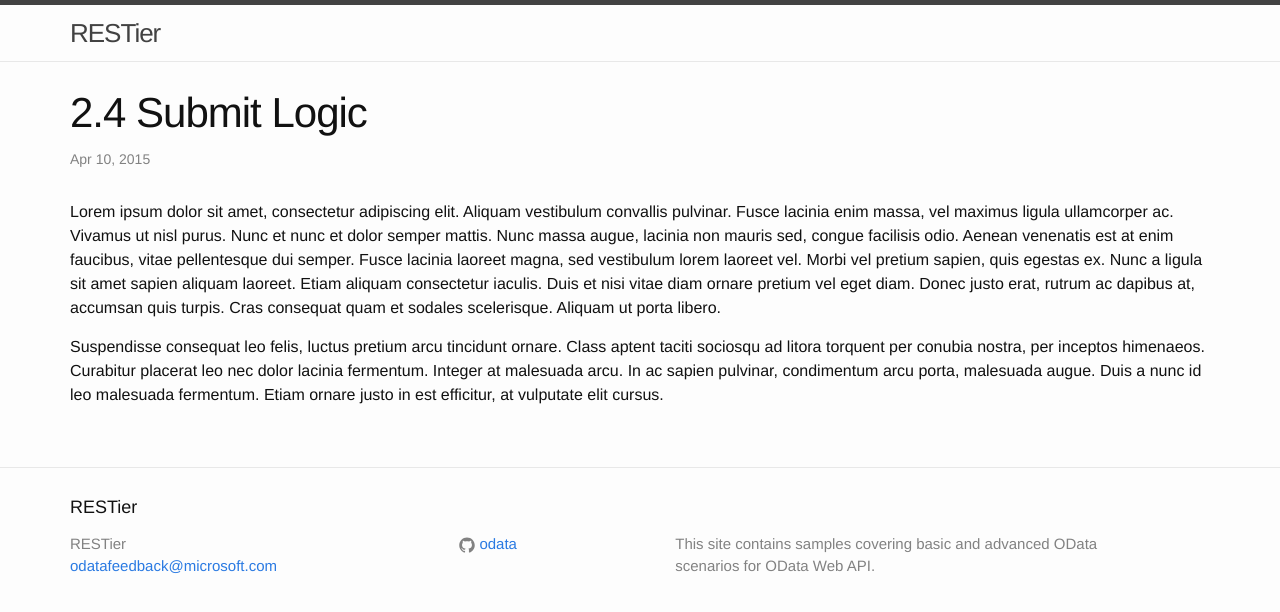
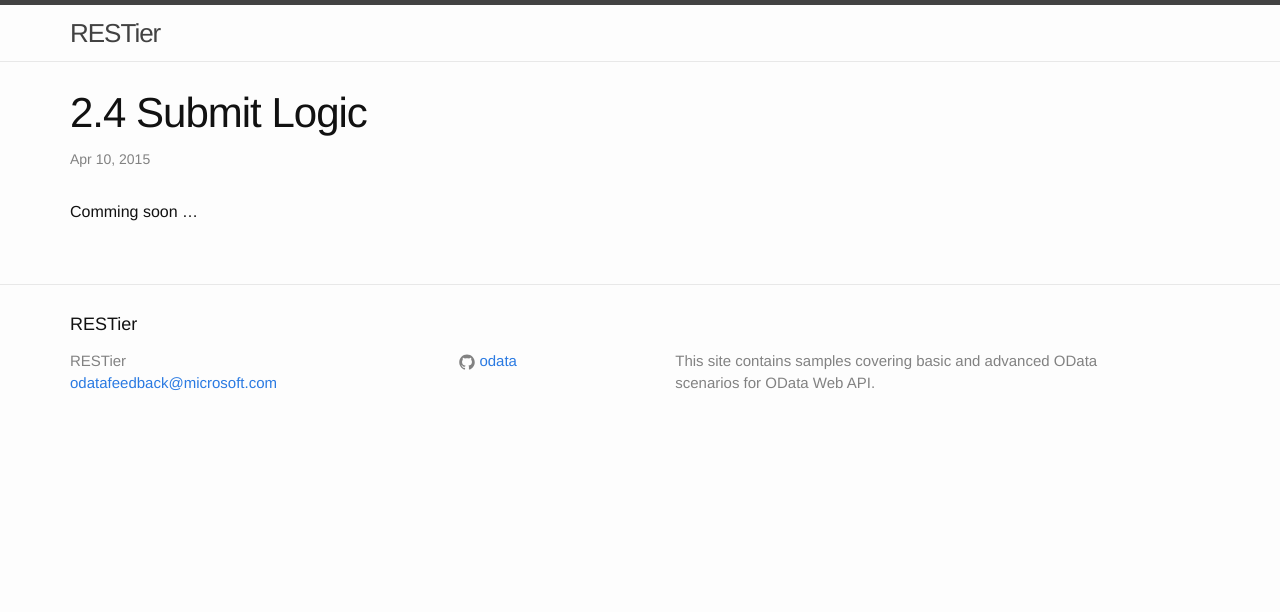
Before and after one commit to liqian19891011/Doc, a Jekyll site: the page built from _posts/2015-04-10-02-04-Convention-Submit-Logic.md, in a window 1280 px wide. Shown: the top 612 px of the page. Built offline with Jekyll 4.4.1, drawn with Linux system fonts in a browser that asks for light colours; nearby versions of some CDN libraries; comment, search, counter and statistics services are not loaded.

Commit message:
Modify place-holder text

```diff
--- a/_posts/2015-04-10-02-04-Convention-Submit-Logic.md
+++ b/_posts/2015-04-10-02-04-Convention-Submit-Logic.md
@@ -6,6 +6,4 @@ category: "2. Conventions"
 ---
 
 
-Lorem ipsum dolor sit amet, consectetur adipiscing elit. Aliquam vestibulum convallis pulvinar. Fusce lacinia enim massa, vel maximus ligula ullamcorper ac. Vivamus ut nisl purus. Nunc et nunc et dolor semper mattis. Nunc massa augue, lacinia non mauris sed, congue facilisis odio. Aenean venenatis est at enim faucibus, vitae pellentesque dui semper. Fusce lacinia laoreet magna, sed vestibulum lorem laoreet vel. Morbi vel pretium sapien, quis egestas ex. Nunc a ligula sit amet sapien aliquam laoreet. Etiam aliquam consectetur iaculis. Duis et nisi vitae diam ornare pretium vel eget diam. Donec justo erat, rutrum ac dapibus at, accumsan quis turpis. Cras consequat quam et sodales scelerisque. Aliquam ut porta libero.
-
-Suspendisse consequat leo felis, luctus pretium arcu tincidunt ornare. Class aptent taciti sociosqu ad litora torquent per conubia nostra, per inceptos himenaeos. Curabitur placerat leo nec dolor lacinia fermentum. Integer at malesuada arcu. In ac sapien pulvinar, condimentum arcu porta, malesuada augue. Duis a nunc id leo malesuada fermentum. Etiam ornare justo in est efficitur, at vulputate elit cursus.
+Comming soon ...
```
Also changed, not shown: _posts/2015-01-26-03-03-Fallback-To-WebApi.md (+1 -1 lines), _posts/2015-04-10-02-01-Convention-Imperative-views.md (+1 -3 lines), _posts/2015-04-10-02-02-Convention-entity-set-filters.md (+1 -3 lines), _posts/2015-04-10-02-03-Convention-Role-Based-Security.md (+1 -3 lines), _posts/2015-04-10-04-03-Publishers.md (+1 -1 lines).
